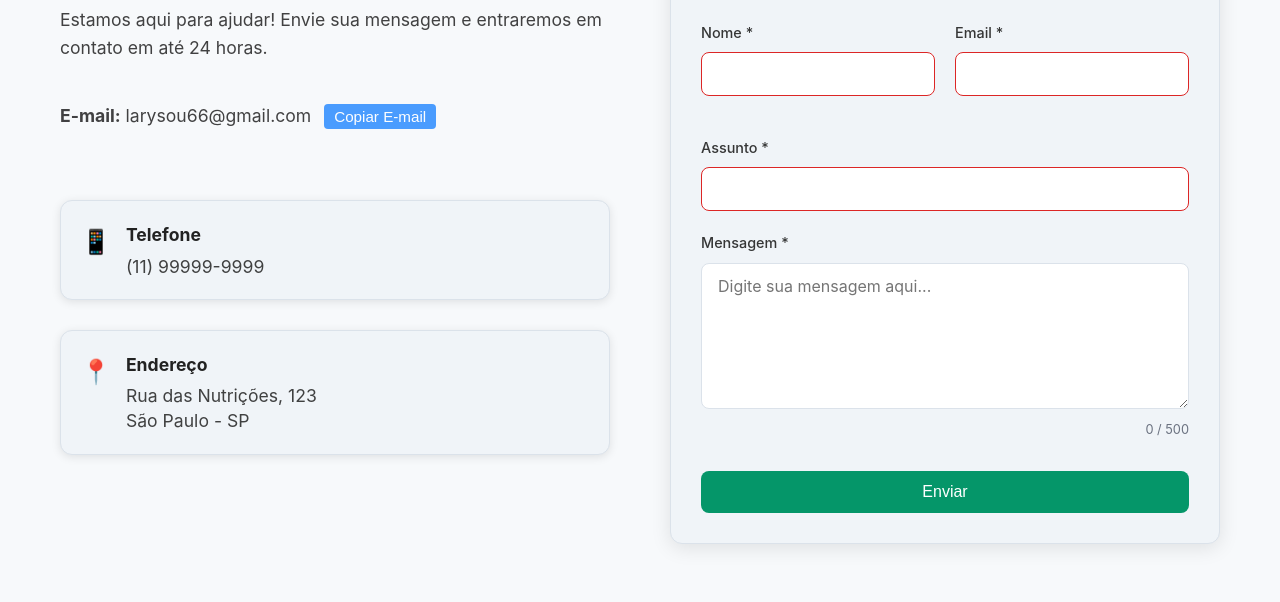
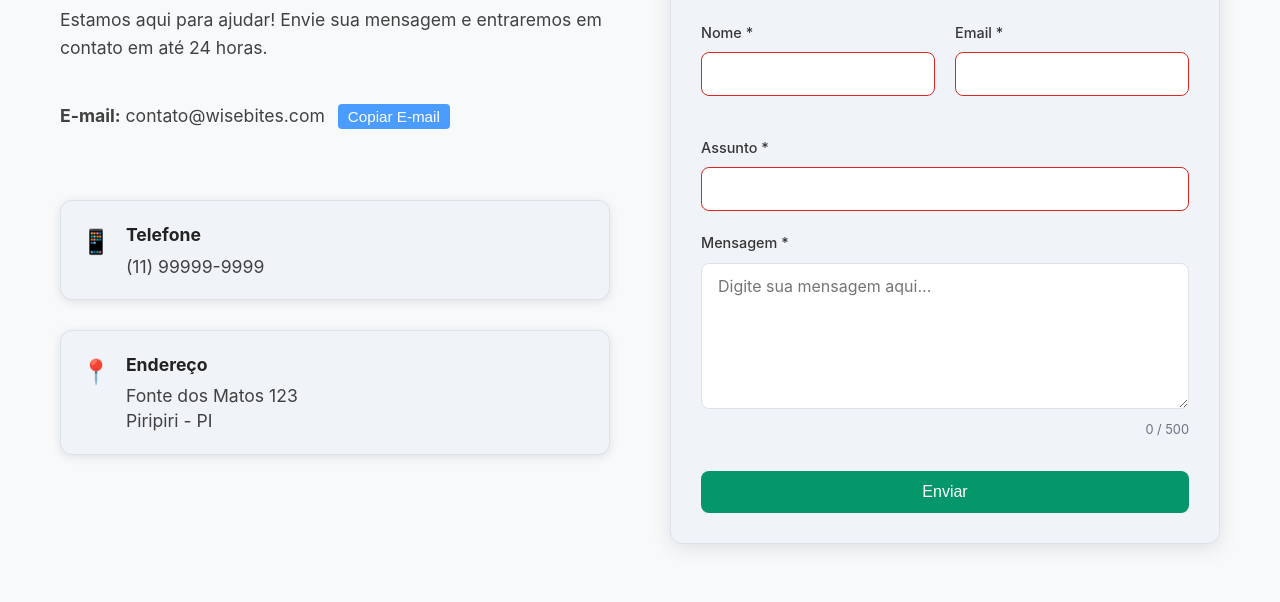
Before and after one commit to larissaNa/TrabalhoFinal, a plain HTML site: page html/contact.html in a window 1280 px wide. Shown: the part 198-800 px from the top of the page. Drawn offline with Linux system fonts and the light colour scheme.

Commit message:
update contact

```diff
--- a/html/contact.html
+++ b/html/contact.html
@@ -81,8 +81,8 @@
                     <p>Estamos aqui para ajudar! Envie sua mensagem e entraremos em contato em até 24 horas.</p>
 
                     <div class="contact-details">
-                        <p><strong>E-mail:</strong> <span id="contactEmailText">larysou66@gmail.com</span>
-                            <button class="copy-email-btn" data-email="larysou66@gmail.com" style="margin-left:8px; padding:4px 10px; border-radius:4px; border:none; background:#2d8cff; color:#fff; cursor:pointer;">Copiar E-mail</button>
+                        <p><strong>E-mail:</strong> <span id="contactEmailText">contato@wisebites.com</span>
+                            <button class="copy-email-btn" data-email="contato@wisebites.com" style="margin-left:8px; padding:4px 10px; border-radius:4px; border:none; background:#2d8cff; color:#fff; cursor:pointer;">Copiar E-mail</button>
                         </p>
 
                         <div class="contact-item">
@@ -97,7 +97,7 @@
                             <span class="contact-icon">📍</span>
                             <div>
                                 <h4>Endereço</h4>
-                                <p>Rua das Nutrições, 123<br>São Paulo - SP</p>
+                                <p>Fonte dos Matos 123<br>Piripiri - PI</p>
                             </div>
                         </div>
                     </div>
--- a/js/contact.js
+++ b/js/contact.js
@@ -244,7 +244,7 @@ class ContactFormValidator {
     async simulateEmailSend() {
         return new Promise((resolve) => {
             setTimeout(() => {
-                console.log('Email enviado com sucesso para contato-wisebites@gmail.com!');
+                console.log('Email enviado com sucesso para contato@wisebites.com!');
                 resolve();
             }, 2000);
         });
@@ -276,7 +276,7 @@ class ContactFormValidator {
                 <strong>Mensagem enviada com sucesso!</strong>
             </div>
             <p style="margin: 8px 0 0 0; font-size: 0.9rem;">
-                Sua mensagem foi enviada para contato-wisebites@gmail.com
+                Sua mensagem foi enviada para contato@wisebites.com
             </p>
         `;
         document.body.appendChild(toast);
```
